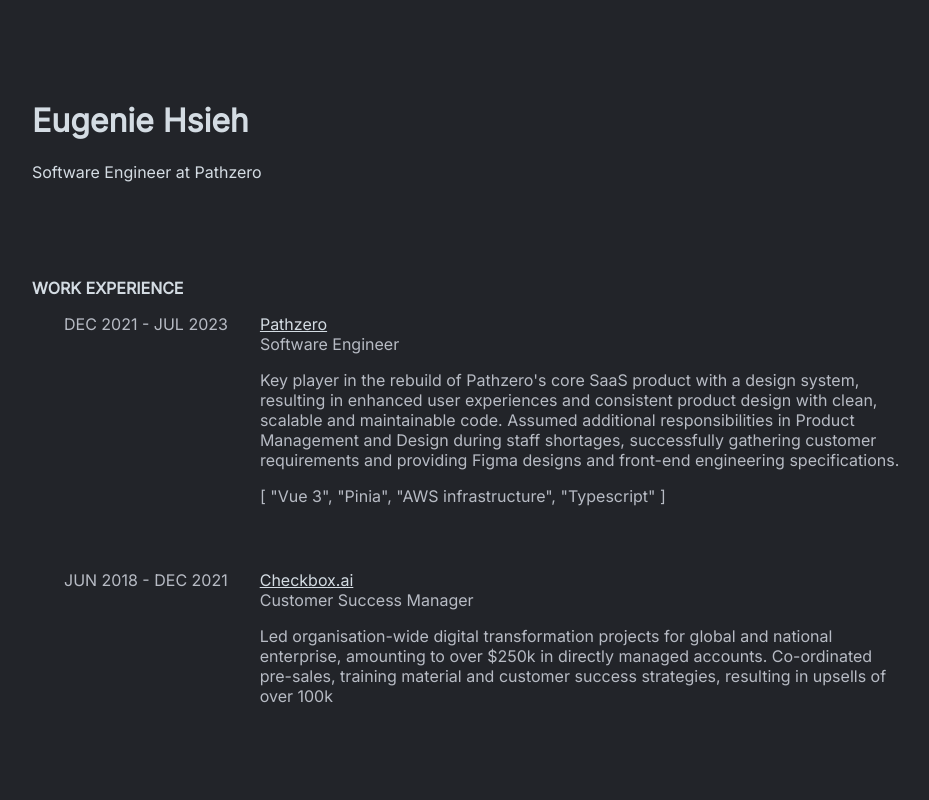
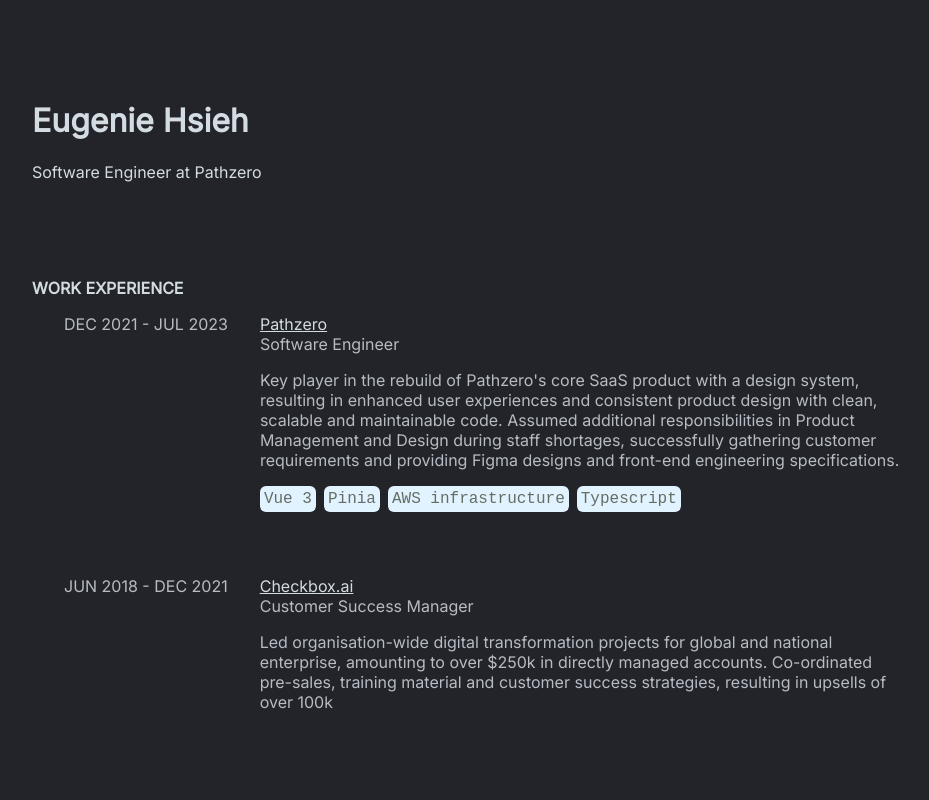
Before and after one commit to eugenie-hsieh/home, a Vue app: page / in a window 1280 px wide. Shown: the top 800 px of the page, without its empty margins (48-977 px from the left). Built offline with nearby package versions, Linux system fonts and the light colour scheme.

Commit message:
added pills for each technology

```diff
--- a/index.html
+++ b/index.html
@@ -2,7 +2,7 @@
 <html lang="en">
   <head>
     <meta charset="UTF-8" />
-    <link rel="icon" href="/favicon.ico" />
+    <link rel="icon" href="./favicon.ico" />
     <meta name="viewport" content="width=device-width, initial-scale=1.0" />
     <title>Eugenie Hsieh</title>
   </head>
--- a/src/assets/base.css
+++ b/src/assets/base.css
@@ -5,4 +5,6 @@
   --white: #d4dce3;
   --dull-white: #b7bbc4;
   --orange: #df633e;
+  --pill-default: #e1f3fe;
+  --grey: #666d65;
 }
--- a/src/components/shared/ExperienceBlock.vue
+++ b/src/components/shared/ExperienceBlock.vue
@@ -1,5 +1,6 @@
 <script setup lang="ts">
 import type { Experience } from '../homePage/WorkExperiences.vue';
+import Pill from './Pill.vue';
 
 interface Props {
   experience: Experience;
@@ -16,7 +17,13 @@
       <a :href="props.experience.orgLink" target="_blank">{{ props.experience.orgName }}</a>
       <div>{{ props.experience.role }}</div>
       <slot class="description" name="experience__description"></slot>
-      {{ props.experience.technologies }}
+      <div class="technologies">
+        <Pill
+          v-for="technology in props.experience.technologies"
+          :key="technology"
+          :content="technology"
+        />
+      </div>
     </div>
   </div>
 </template>
@@ -34,5 +41,9 @@
   .details {
     max-width: 40rem;
   }
+  .technologies {
+    display: flex;
+    gap: 0.5rem;
+  }
 }
 </style>
--- /dev/null
+++ b/src/components/shared/Pill.vue
@@ -0,0 +1,23 @@
+<script setup lang="ts">
+interface Props {
+  content: string;
+}
+const props = defineProps<Props>();
+</script>
+
+<template>
+  <div class="pill">
+    {{ props.content }}
+  </div>
+</template>
+
+<style scoped lang="scss">
+.pill {
+  background-color: var(--pill-default);
+  color: var(--grey);
+  width: fit-content;
+  border-radius: 6px;
+  padding: 4px;
+  font-family: 'Courier New';
+}
+</style>
```
